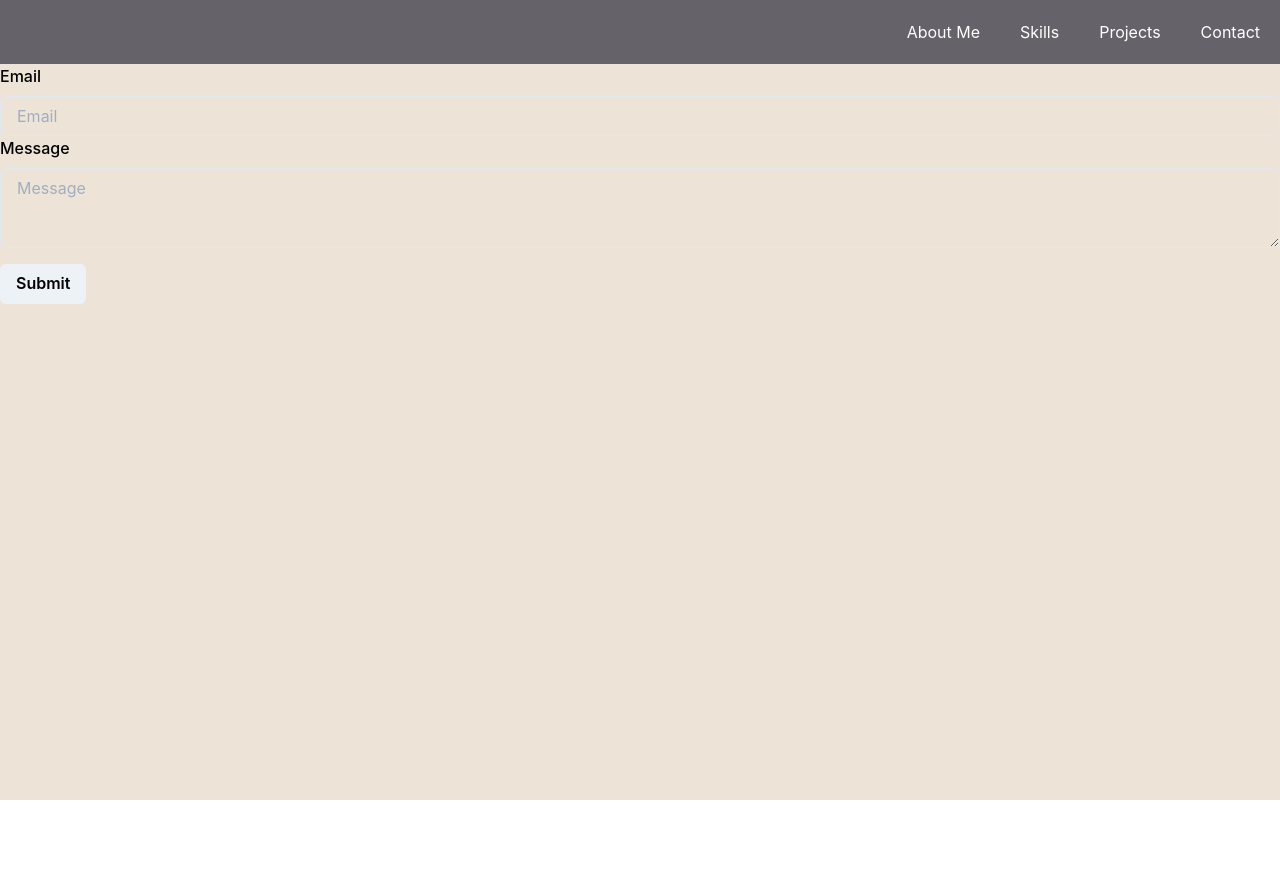
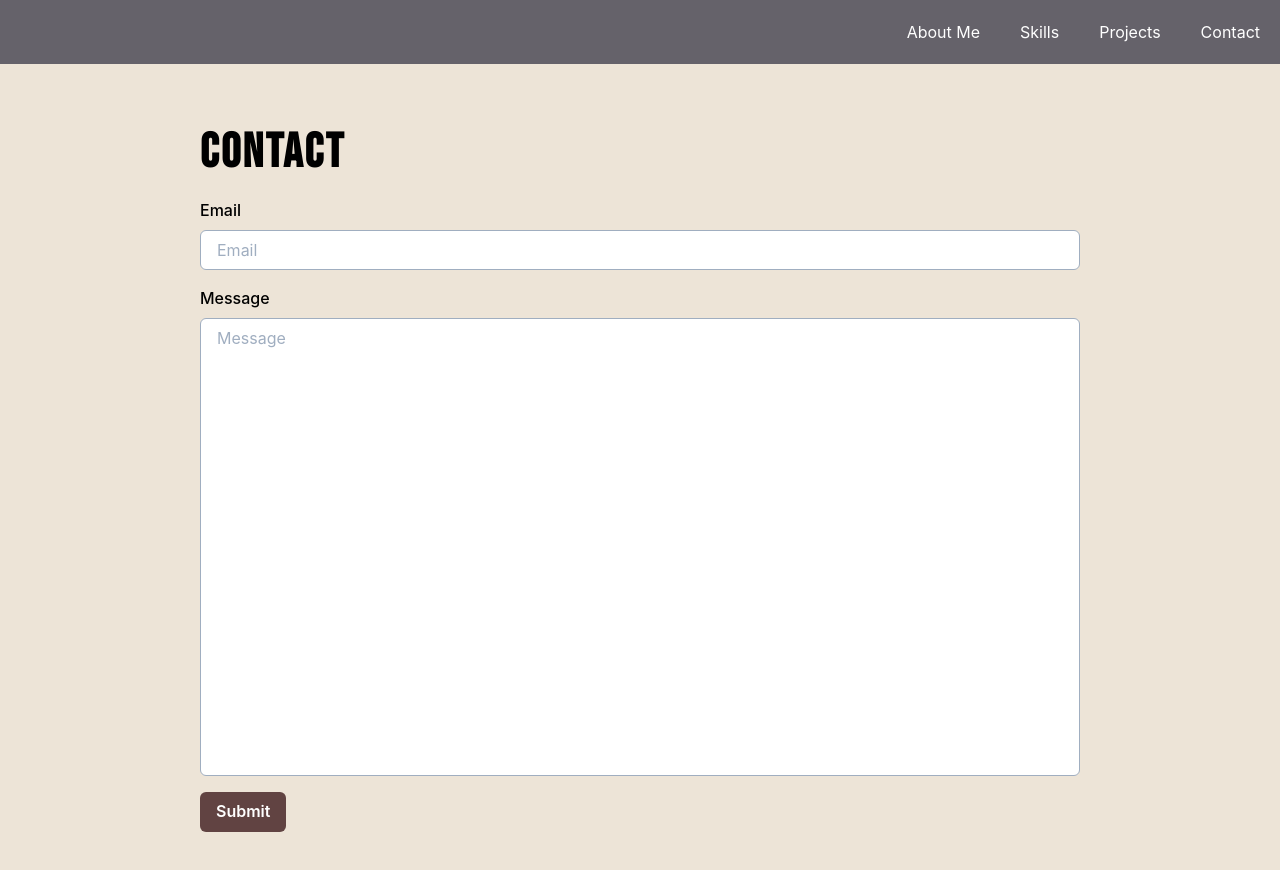
Before and after one commit to PhilipVigus/portfolio2, a React (Create React App) app: page /contact in a window 1280 px wide. Before the commit the page ends 800 px from the top, so only its background shows below. Built offline with nearby package versions, Linux system fonts and the light colour scheme.

Commit message:
Style the contact page

```diff
--- a/src/components/pages/contact/Contact.jsx
+++ b/src/components/pages/contact/Contact.jsx
@@ -1,9 +1,11 @@
 /* eslint-disable react/prop-types */
 import {
+  Box,
   Button,
   FormControl,
   FormErrorMessage,
   FormLabel,
+  Heading,
   Input,
   Textarea
 } from '@chakra-ui/react';
@@ -45,6 +47,9 @@ function Contact() {
   };
 
   return (
+    <Box p={10} w="75%" mx="auto" bg="light" mt={5}>
+      <Heading variant="section">Contact</Heading>
+
       <Formik
         initialValues={{ email: '', message: '' }}
         validationSchema={validationSchema}
@@ -53,27 +58,58 @@ function Contact() {
         }}>
         {(props) => (
           <Form>
+            <Box mt={4}>
               <Field name="email">
                 {({ field, form }) => (
                   <FormControl isInvalid={form.errors.email && form.touched.email}>
                     <FormLabel htmlFor="email">Email</FormLabel>
-                <Input {...field} id="email" placeholder="Email" type="email" />
+                    <Input
+                      {...field}
+                      id="email"
+                      placeholder="Email"
+                      type="email"
+                      bg="white"
+                      border="1px"
+                      borderColor="gray.400"
+                      _hover={{ borderColor: 'mid' }}
+                    />
                     <FormErrorMessage>{form.errors.email}</FormErrorMessage>
                   </FormControl>
                 )}
               </Field>
+            </Box>
 
+            <Box mt={4}>
               <Field name="message">
                 {({ field, form }) => (
                   <FormControl isInvalid={form.errors.message && form.touched.message}>
                     <FormLabel htmlFor="message">Message</FormLabel>
-                <Textarea {...field} id="message" placeholder="Message" type="text" />
+                    <Textarea
+                      {...field}
+                      id="message"
+                      placeholder="Message"
+                      type="text"
+                      bg="white"
+                      resize="none"
+                      rows={20}
+                      border="1px"
+                      borderColor="gray.400"
+                      _hover={{ borderColor: 'mid' }}
+                    />
                     <FormErrorMessage>{form.errors.message}</FormErrorMessage>
                   </FormControl>
                 )}
               </Field>
+            </Box>
 
-          <Button mt={4} isLoading={props.isSubmitting} type="submit" name="submit">
+            <Button
+              mt={4}
+              isLoading={props.isSubmitting}
+              type="submit"
+              name="submit"
+              bg="darkAccent"
+              color="white"
+              _hover={{ textDecor: 'none', bg: 'lightAccent' }}>
               Submit
             </Button>
 
@@ -81,6 +117,7 @@ function Contact() {
           </Form>
         )}
       </Formik>
+    </Box>
   );
 }
 
--- a/src/components/pages/projects/Project.jsx
+++ b/src/components/pages/projects/Project.jsx
@@ -11,7 +11,7 @@ function Project({ data }) {
   return (
     <AnimatedBox
       rounded="lg"
-      shadow="md"
+      boxShadow="md"
       bg="dark"
       maxW="lg"
       m="2"
```
Lines whose indentation alone changed are shown as unchanged.
